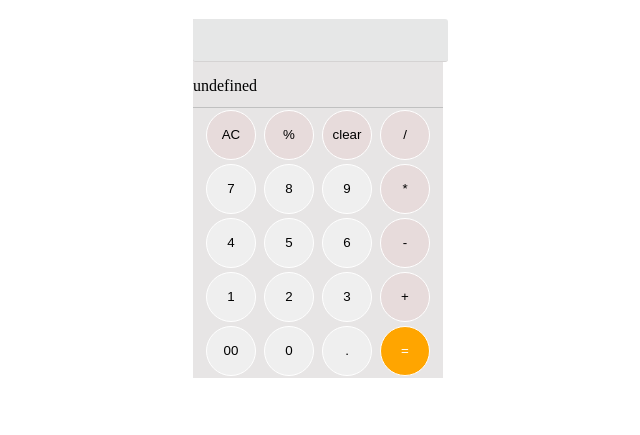
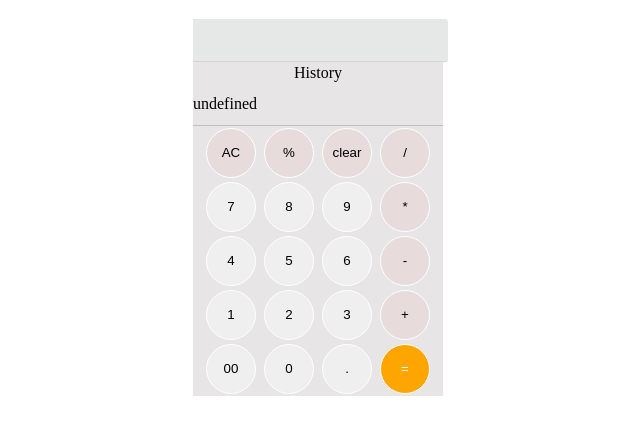
Before and after one commit to zainqaimi/calculator-localstore, a plain HTML site: page index.html in a window 1280 px wide. Shown: the part 61-496 px from the top of the page, without its empty margins (322-962 px from the left). Drawn offline with Linux system fonts and the light colour scheme.

Commit message:
Add files via upload

```diff
--- a/index.html
+++ b/index.html
@@ -11,7 +11,9 @@
     <div class="container">
         <div class="row">
             <input type="text" class="inpt">
-            <div class="store"></div>
+            <p>History</p>
+            <div class="store">
+            </div>
         </div>
 <div class="row">
 
--- a/style.css
+++ b/style.css
@@ -46,6 +46,10 @@
     background-color: orange;
     color: white;
 }
+p{
+    padding: 0px;
+    margin: 0px;
+}
 .store{
     height: 30px;
     padding-top: 13px;
```
